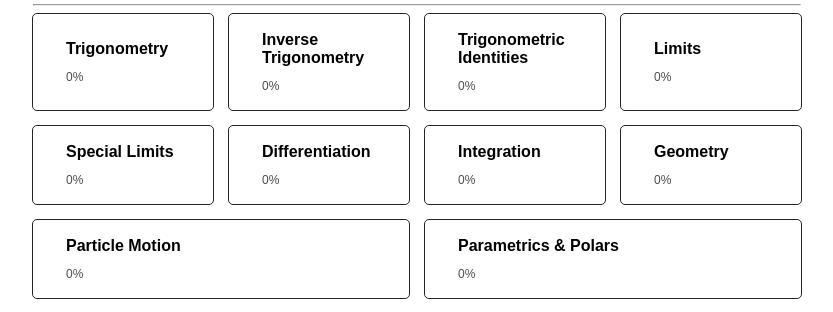
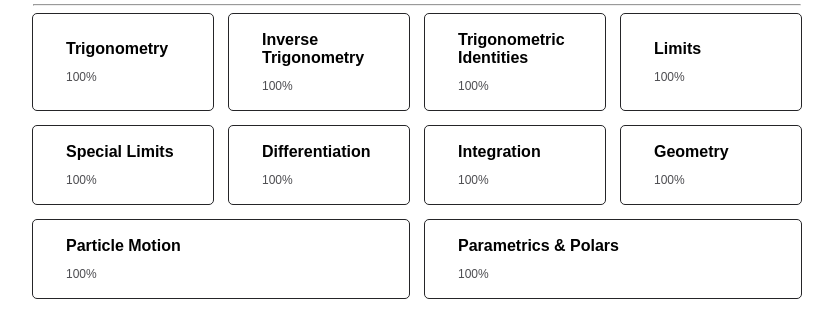
Before and after one commit to HumanoidSandvichDispenser/clear-your-desks, a Vue app: page / in a window 1280 px wide. Shown: the part 268-580 px from the top of the page, without its empty margins (223-1056 px from the left). Built offline with nearby package versions, Linux system fonts and the light colour scheme; a small style sheet from the web is missing; what @dvuckovic/vue3-bootstrap-icons, @hsorby/vue3-katex would draw is missing.

Commit message:
load skill data

```diff
--- a/src/skill.ts
+++ b/src/skill.ts
@@ -1,4 +1,4 @@
-export default class Skill {
+export interface ISkill {
     /**
      * The name of the skill.
      */
@@ -12,11 +12,18 @@ export default class Skill {
     /**
      * The rate of retention decay (`k` in dy/dt = ky).
      */
-    k: number = 1;
+    k: number;
 
     /**
      * The UNIX timestamp when the skill was last modified (for skill drain).
      */
+    lastRetainTime: number;
+}
+
+export default class Skill implements ISkill {
+    name: string;
+    retention: number;
+    k: number = 1;
     lastRetainTime: number;
 
     constructor(name: string, retention: number, timeOrigin?: number) {
@@ -25,18 +32,27 @@ export default class Skill {
         this.lastRetainTime = timeOrigin ?? new Date().getTime();
     }
 
+    static fromInfo(info: ISkill) {
+        const s = new Skill(info.name, info.retention, info.lastRetainTime);
+        s.k = info.k;
+        return s;
+    }
+
     /**
      * Predicted retention over a period of time.
      * @param endTime The time at which the prediction should be calculated
      * @returns The predicted retention from 0 to 1.
      */
-    predictRetentionDecay(endTime: number): number {
-        const dTime = endTime - this.lastRetainTime;
+    predictRetentionDecay(endTime?: number): number {
+        // this is in ms
+        const dTime = (endTime ?? new Date().getTime()) - this.lastRetainTime;
+
+        const hours = dTime / 1000 / 3600;
 
         // forgetting curve is modeled with dy/dt = -ky
-        let y = Math.pow(Math.E, -this.k * dTime);
+        let y = Math.pow(Math.E, -this.k * hours);
 
-        // predicted XP can not be less than 0
+        // predicted value can not be less than 0
         return Math.max(y, 0);
     }
 
@@ -47,6 +63,7 @@ export default class Skill {
      */
     retain(score: number): number {
         this.retention = 1;
+        this.lastRetainTime = new Date().getTime();
         return this.k = this.predictK(score);
     }
 
@@ -58,6 +75,6 @@ export default class Skill {
     }
 
     get retentionPercentage(): string {
-        return Math.round(this.retention * 100) + "%";
+        return Math.round(this.predictRetentionDecay() * 100) + "%";
     }
 }
--- a/src/store/skills.ts
+++ b/src/store/skills.ts
@@ -1,6 +1,6 @@
 import { defineStore } from "pinia";
 import { ref } from "vue";
-import Skill from "../skill";
+import Skill, { ISkill } from "../skill";
 
 export const useSkillsStore = defineStore("skills", () => {
     const available: Skill[] = [
@@ -22,7 +22,8 @@ export const useSkillsStore = defineStore("skills", () => {
         let json = window.localStorage.getItem("skills");
 
         try {
-            current.value = JSON.parse(json ?? "[]");
+            let skillInfo: Array<ISkill> = JSON.parse(json ?? "[]");
+            current.value = skillInfo.map((info) => Skill.fromInfo(info));
         } catch (e) {
             current.value = [];
         }
@@ -35,6 +36,8 @@ export const useSkillsStore = defineStore("skills", () => {
         // add skills that are available but not stored.
         current.value = current.value.concat(available.filter(skill =>
             !current.value.find(s => skill.name == s.name)));
+
+        current.value.forEach(skill => console.log(skill));
     }
 
     function writeToLocalStorage() {
```
Also changed, not shown: 1 other file (tests, documents, lock files or other folders).
